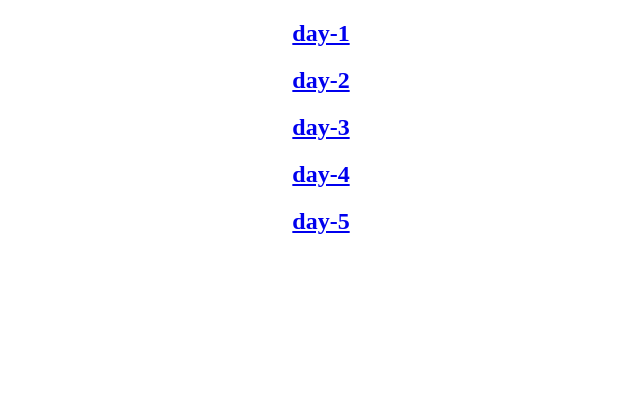
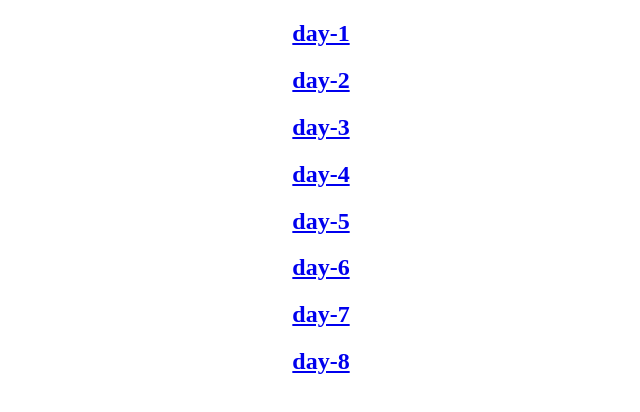
Before and after one commit to vaibhav0325/alltasks, a plain HTML site: page index.htm in a window 1280 px wide. Shown: the whole page, without its empty margins (319-959 px from the left). Drawn offline with Linux system fonts and the light colour scheme.

Commit message:
all tasks

```diff
--- a/index.htm
+++ b/index.htm
@@ -12,8 +12,9 @@
         <h2><a href="day3/task.htm">day-3</a></h2>
         <h2><a href="day4/index.html">day-4</a></h2>
         <h2><a href="day5/index.htm">day-5</a></h2>
-
-
+        <h2><a href="day6/index.html">day-6</a></h2>
+        <h2><a href="day7/index.html">day-7</a></h2>
+        <h2><a href="day8/index.htm">day-8</a></h2>
 
 
     </center>
```
